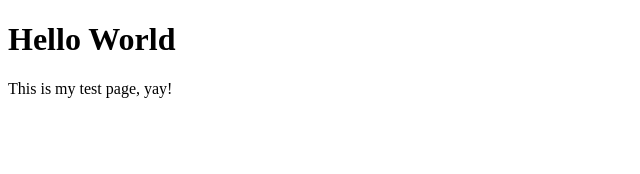
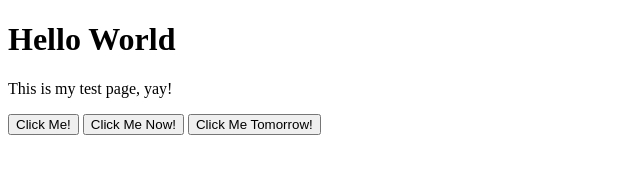
Before and after one commit to TKullison/TKullison.github.io, a plain HTML site: page index.html in a window 1280 px wide. Shown: the whole page, without its empty margins (0-640 px from the left). Drawn offline with Linux system fonts and the light colour scheme.

Commit message:
Update index.html

```diff
--- a/index.html
+++ b/index.html
@@ -6,5 +6,8 @@
 <body>
 <h1>Hello World</h1>
 <p>This is my test page, yay!</p>
+  <button type="button">Click Me!</button>
+  <button type="button">Click Me Now!</button>
+  <button type="button">Click Me Tomorrow!</button>
 </body>
 </html>
```
